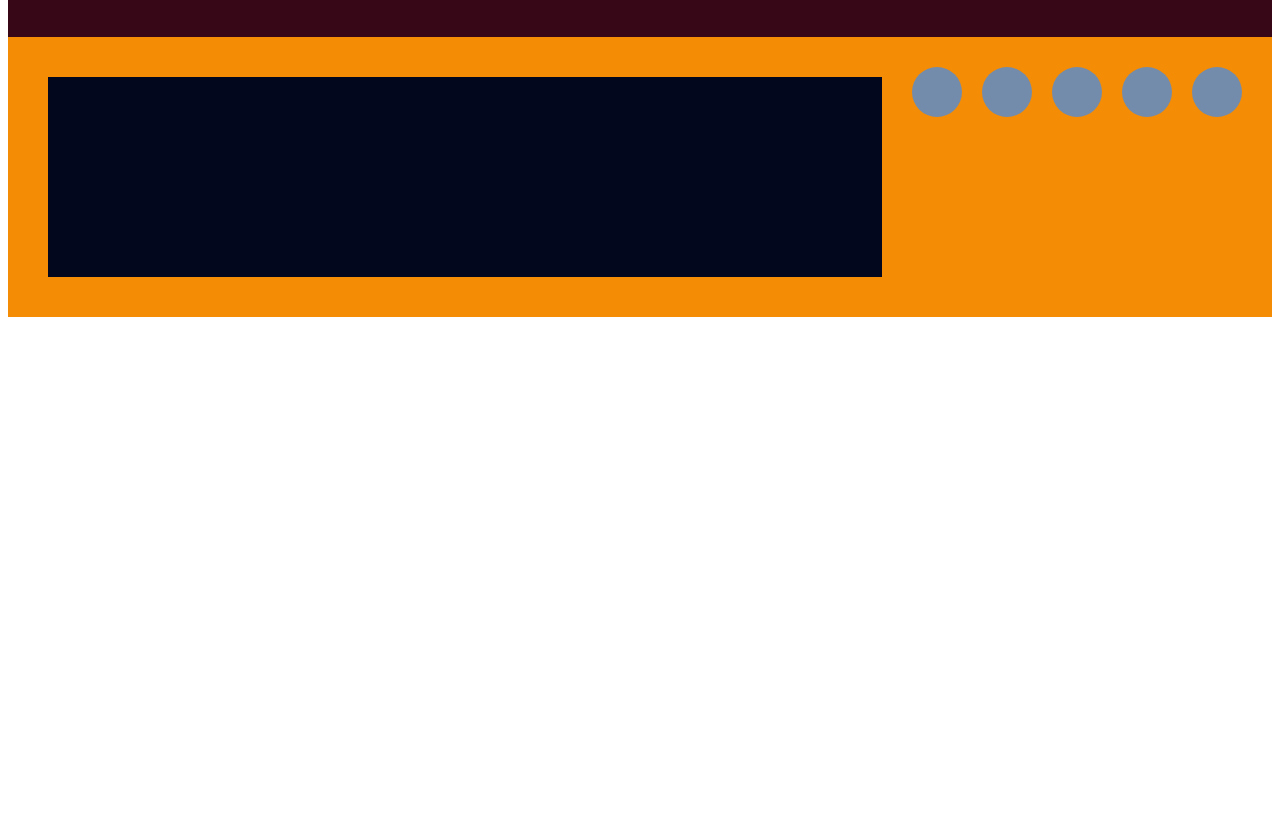
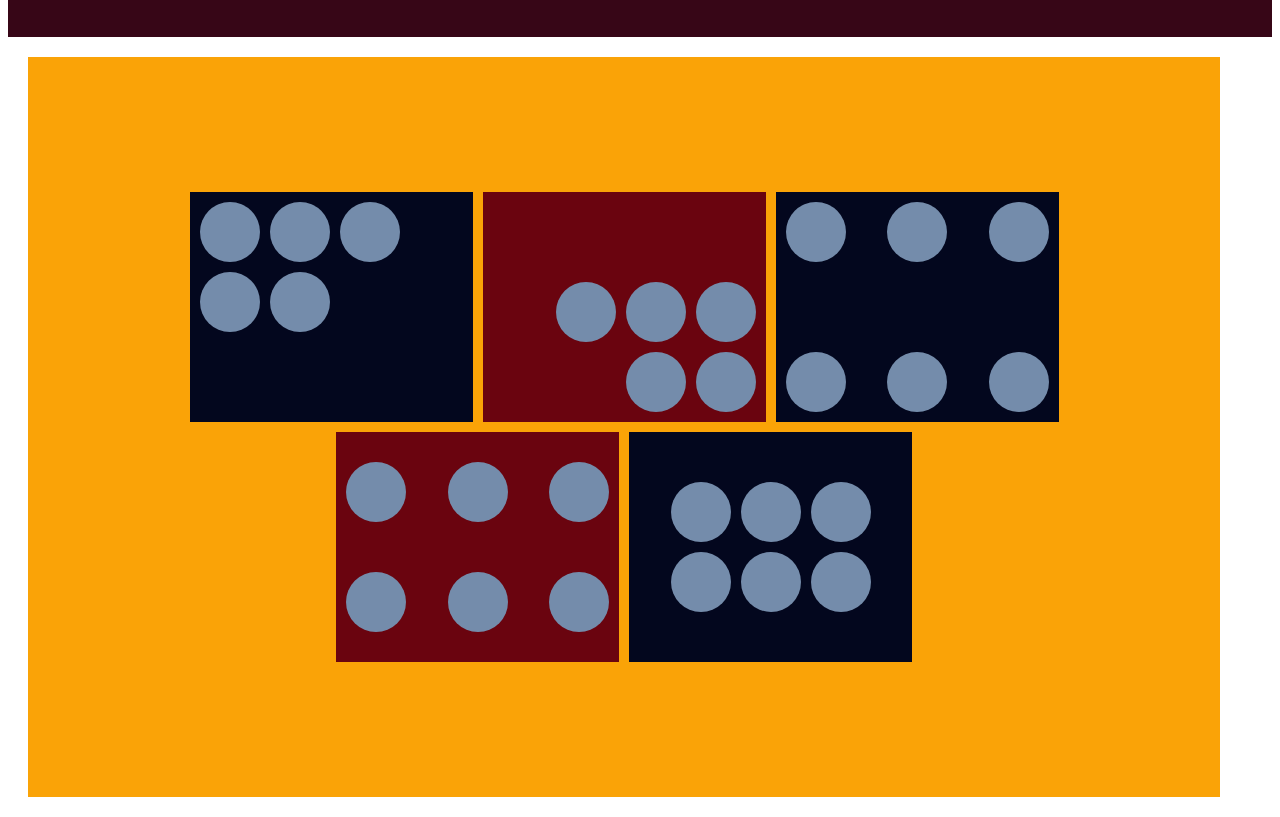
Before and after one commit to sheilapolichetti/Figma, a plain HTML site: page index.html in a window 1280 px wide. Shown: the part 811-1628 px from the top of the page. Before the commit the page ends 1136 px from the top, so only its background shows below. Drawn offline with Linux system fonts and the light colour scheme.

Commit message:
added circles

```diff
--- a/index.html
+++ b/index.html
@@ -48,8 +48,39 @@
       </section>
     </div>
 
-    <section class="row2">
-      <div class="square"></div>
+    <section class="content-circles">
+      <section class="card-black1">
+          <div class="circle"></div>
+          <div class="circle"></div>
+          <div class="circle"></div>
+          <div class="circle"></div>
+          <div class="circle"></div>
+      </section>
+      <section class="card-red1">
+          <div class="circle"></div>
+          <div class="circle"></div>
+          <div class="circle"></div>
+          <div class="circle"></div>
+          <div class="circle"></div>
+      </section>
+      <section class="card-black2">
+          <div class="circle"></div>
+          <div class="circle"></div>
+          <div class="circle"></div>
+          <div class="circle"></div>
+          <div class="circle"></div>
+          <div class="circle"></div>
+      </section>
+      <section class="card-red2">
+          <div class="circle"></div>
+          <div class="circle"></div>
+          <div class="circle"></div>
+          <div class="circle"></div>
+          <div class="circle"></div>
+          <div class="circle"></div>
+      </section>
+      <section class="card-black3">
+          <div class="circle"></div>
           <div class="circle"></div>
           <div class="circle"></div>
           <div class="circle"></div>
--- a/styles.css
+++ b/styles.css
@@ -4,11 +4,6 @@
     display: flex;
 }
 
-.row2 {
-    background-color: #F48C06;
-    padding: 20px;
-    display: flex;
-}
 
 .item {
     width: 78px;
@@ -52,11 +47,6 @@
     align-items: stretch;
     justify-content: center;
 }
-
-.box3 .item {
-}
-
-
 
 .box3 {
     justify-content: flex-end;
@@ -104,3 +94,78 @@
 .center {
     width: 35%;
 }
+
+.content-circles {
+    width: 1152px;
+    height: 700px;
+    padding: 20px;
+    margin: 20px;
+    background-color: #FAA307;
+    display: flex;
+    flex-wrap: wrap;
+    align-content: center;
+    justify-content: center;
+}
+
+.card-black1 {
+    width: 273px;
+    height: 220px;
+    padding: 5px;
+    margin: 5px;
+    background-color: #03071E;
+    display: flex;
+    flex-wrap: wrap;
+    align-content: flex-start;
+}
+.card-black2 {
+    width: 273px;
+    height: 220px;
+    padding: 5px;
+    margin: 5px;
+    background-color: #03071E;
+    display: flex;
+    flex-wrap: wrap;
+    align-content: space-between;
+    justify-content: space-between;
+}
+.card-black3 {
+    width: 273px;
+    height: 220px;
+    padding: 5px;
+    margin: 5px;
+    background-color: #03071E;
+    display: flex;
+    flex-wrap: wrap;
+    align-content: center;
+    justify-content: center;
+}
+.card-red1 {
+    width: 273px;
+    height: 220px;
+    padding: 5px;
+    margin: 5px;
+    background-color: #6A040F;
+    display: flex;
+    flex-wrap: wrap;
+    align-content: flex-end;
+    flex-direction: row-reverse;
+}
+.card-red2 {
+    width: 273px;
+    height: 220px;
+    padding: 5px;
+    margin: 5px;
+    background-color: #6A040F;
+    display: flex;
+    flex-wrap: wrap;
+    align-content: space-around;
+    justify-content: space-between;
+}
+.circle {
+    width: 50px;
+    height: 50px;
+    padding: 5px;
+    margin: 5px;
+    background-color: #748CAB;
+    border-radius: 100%;
+}
```
Lines whose indentation alone changed are shown as unchanged.
